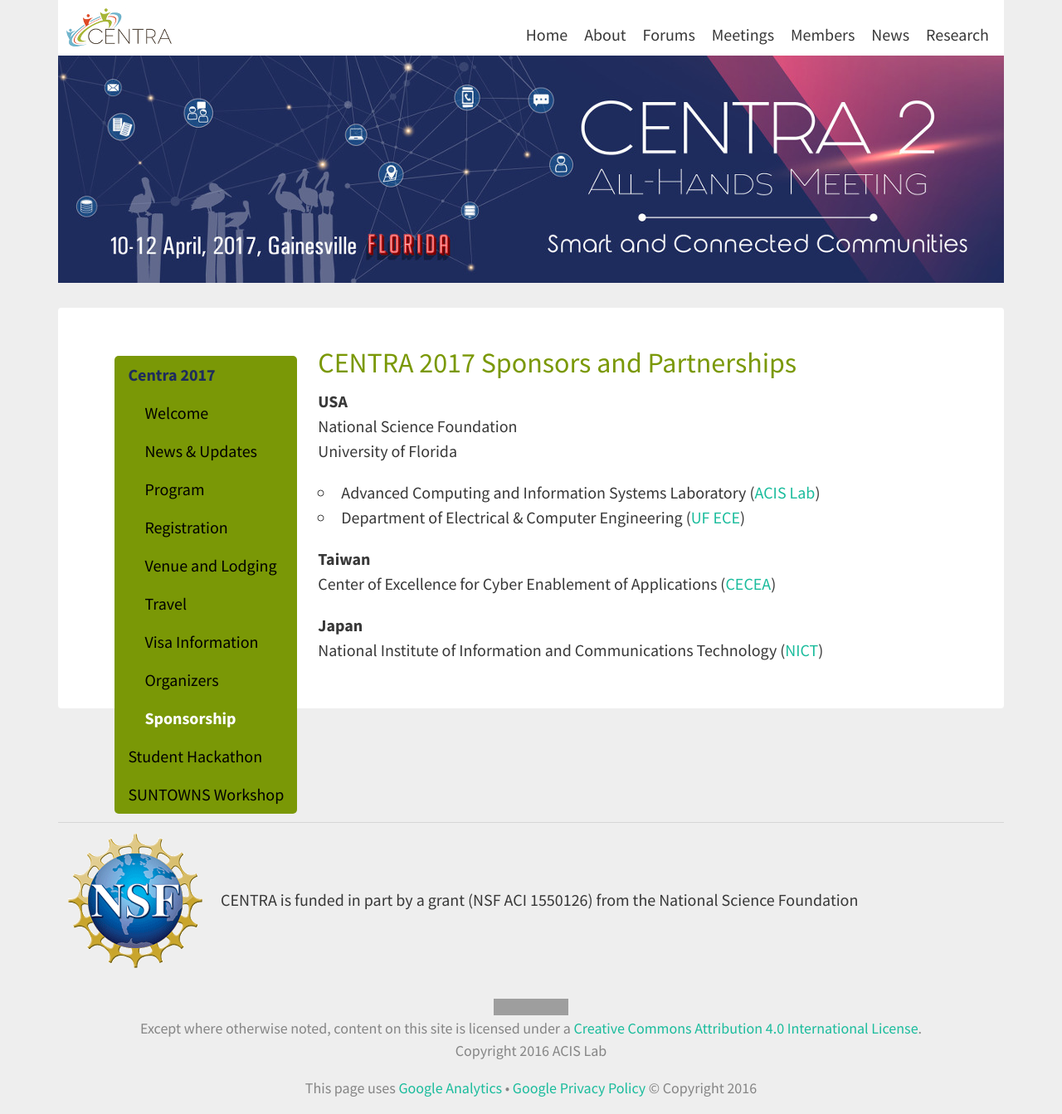
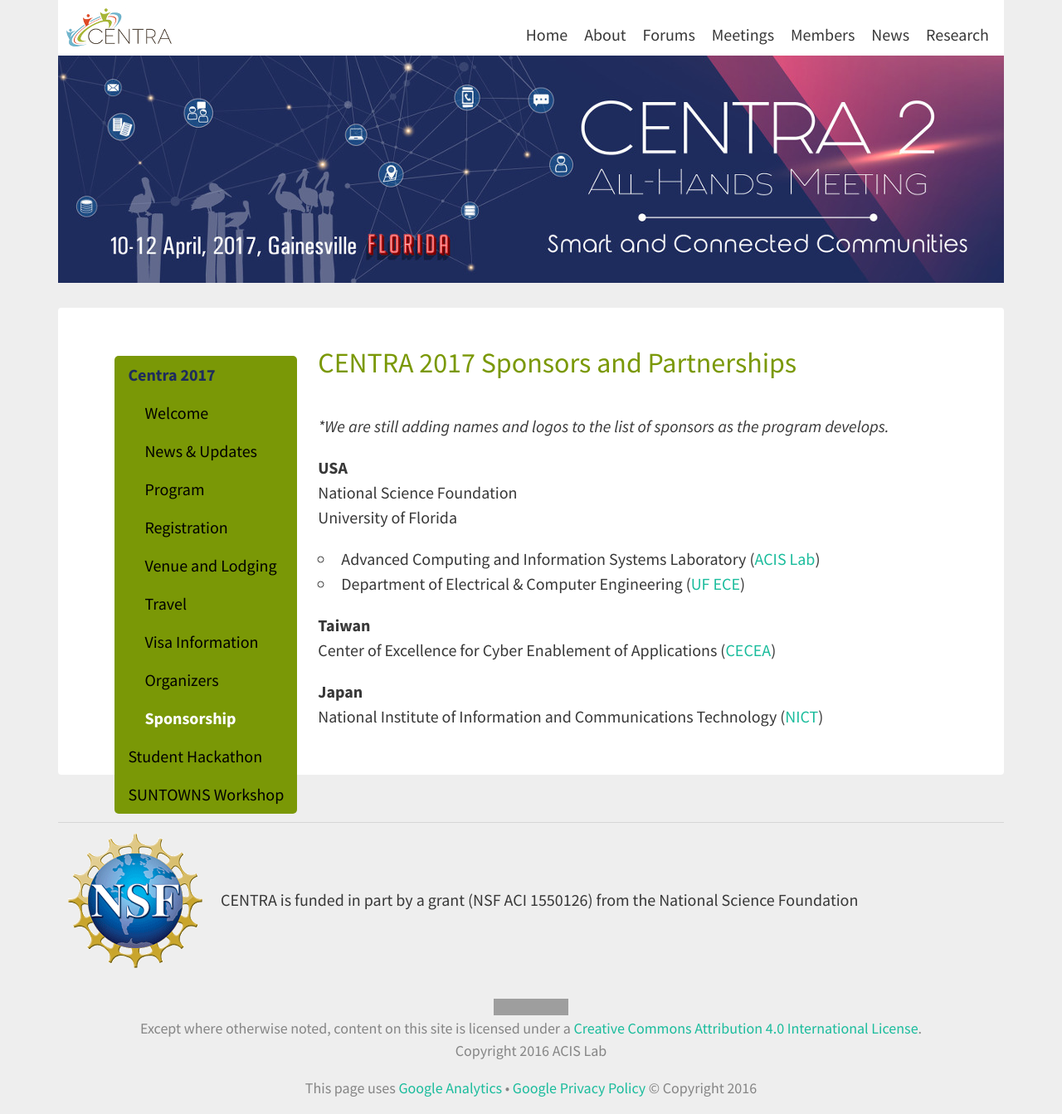
Before and after one commit to hmchou56/centra8, a Jekyll site: the page built from centra2/sponsorship.md, in a window 1280 px wide. Shown: the whole page at 83% size. Built offline with Jekyll 4.4.1, drawn with Linux system fonts in a browser that asks for light colours; nearby versions of some CDN libraries; grey boxes are pictures that could not be loaded.

Commit message:
added note on top

```diff
--- a/centra2/sponsorship.md
+++ b/centra2/sponsorship.md
@@ -8,7 +8,8 @@
 ---
 
 ## CENTRA 2017 Sponsors and Partnerships
-
+<br />
+<i>*We are still adding names and logos to the list of sponsors as the program develops.</i> <br />
 <p>
 <strong>USA </strong> <br />
 National Science Foundation <br />
```
